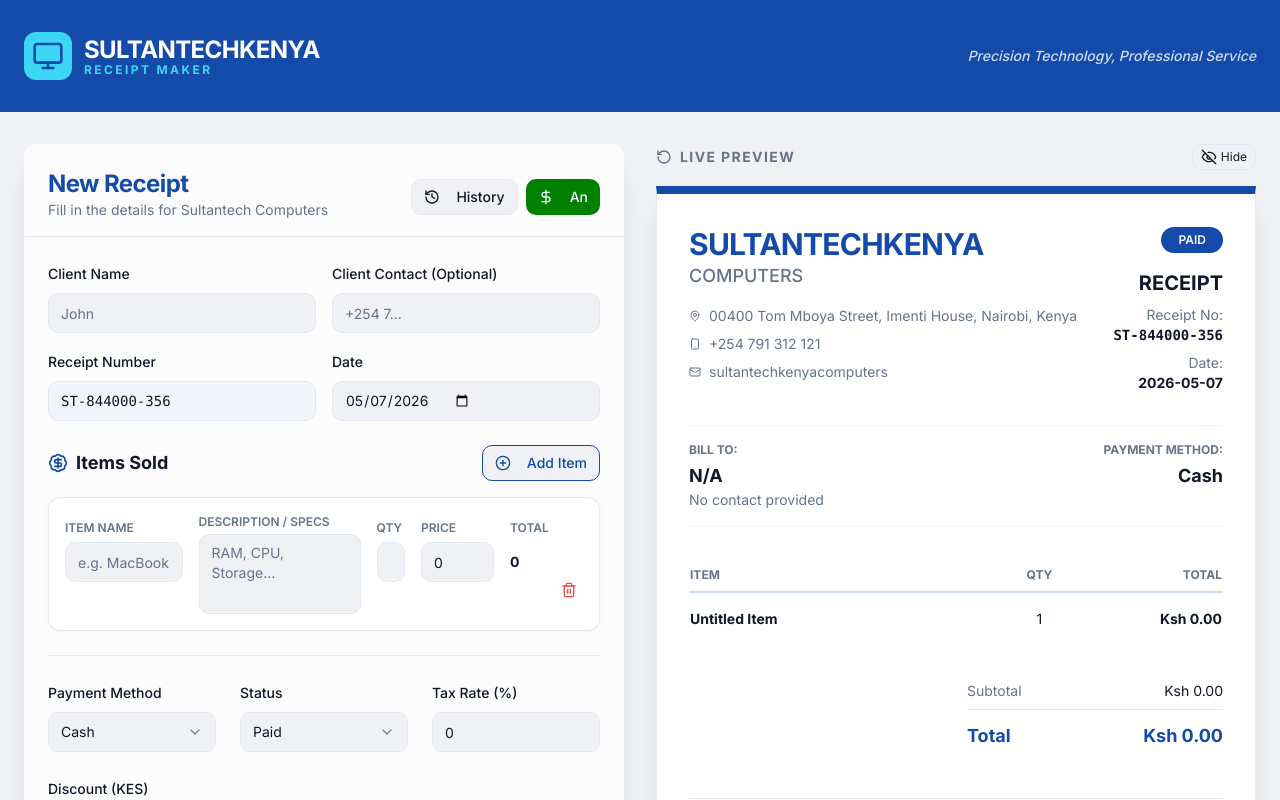
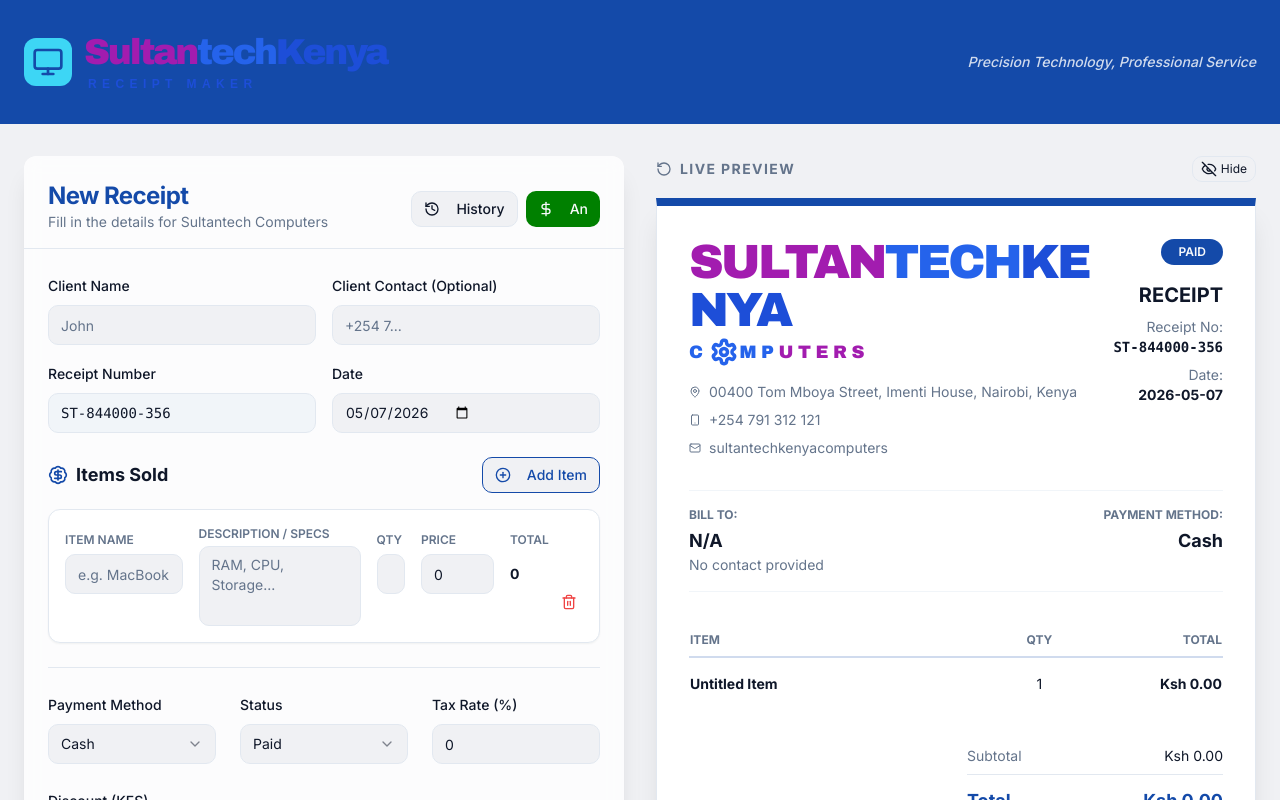
Before and after one commit to karimGhost/reciept, a Next.js app: page / in a window 1280 px wide. Shown: the top 800 px of the page. Built offline with nearby package versions, Linux system fonts and the light colour scheme; what @genkit-ai/google-genai, genkit would draw is missing.

Commit message:
updated app

```diff
--- a/src/app/page.tsx
+++ b/src/app/page.tsx
@@ -29,10 +29,42 @@
             <div className="p-2 bg-accent rounded-lg">
               <Monitor className="h-8 w-8 text-primary" />
             </div>
-            <div>
-              <h1 className="text-2xl font-black tracking-tight uppercase">SultantechKenya</h1>
-              <p className="text-xs font-bold text-accent tracking-[0.2em] -mt-1 uppercase">Receipt Maker</p>
-            </div>
+     <div className="leading-none">
+  <h1
+    className="
+      text-3xl
+      sm:text-4xl
+      font-black
+      tracking-[-0.06em]
+      leading-none
+    "
+    style={{
+      fontFamily: "Arial Black, sans-serif",
+    }}
+  >
+    <span className="text-fuchsia-700">Sultan</span>
+    <span className="text-blue-600">tech</span>
+    <span className="text-blue-700">Kenya</span>
+  </h1>
+
+  <p
+    className="
+      mt-1
+      text-[10px]
+      sm:text-xs
+      font-extrabold
+      uppercase
+      tracking-[0.45em]
+      text-blue-700
+      ml-1
+    "
+    style={{
+      fontFamily: "Arial, sans-serif",
+    }}
+  >
+    RECEIPT MAKER
+  </p>
+</div>
           </div>
           <div className="hidden md:block text-right">
             <p className="text-sm font-medium opacity-80 italic">Precision Technology, Professional Service</p>
--- a/src/components/receipt/ReceiptPreview.tsx
+++ b/src/components/receipt/ReceiptPreview.tsx
@@ -4,7 +4,7 @@
 import { Card } from "@/components/ui/card";
 import { Separator } from "@/components/ui/separator";
 import { Badge } from "@/components/ui/badge";
-import { Monitor, Smartphone, Mail, MapPin } from "lucide-react";
+import { Monitor, Smartphone, Mail, MapPin, Settings } from "lucide-react";
 
 interface ReceiptPreviewProps {
   receipt: Receipt;
@@ -35,14 +35,61 @@
   {/* HEADER */}
   <div className="flex flex-col gap-6 sm:flex-row sm:justify-between sm:items-start mb-8">
     <div className="min-w-0">
-      <h1 className="text-2xl sm:text-3xl font-bold text-primary sultan tracking-tight break-words">
-        SULTANTECHKENYA
-      </h1>
+     <div className="leading-none">
+  <h1
+    className="
+      text-3xl
+      sm:text-5xl
+      font-black
+      tracking-[-0.06em]
+      leading-none
+      break-words
+    "
+    style={{
+      fontFamily: "Arial Black, sans-serif",
+    }}
+  >
+    <span className="text-fuchsia-700">SULTAN</span>
+    <span className="text-blue-600">TECH</span>
+    <span className="text-blue-700">KENYA</span>
+  </h1>
 
-      <p className="text-base sm:text-lg font-medium text-muted-foreground">
-        COMPUTERS
-      </p>
+  <div
+    className="
+      mt-1
+      flex
+      items-center
+      text-sm
+      sm:text-lg
+      font-extrabold
+      uppercase
+      tracking-[0.25em]
+      leading-none
+    "
+    style={{
+      fontFamily: "Arial Black, sans-serif",
+    }}
+  >
+    <span className="text-blue-600">C</span>
 
+    <Settings
+      className="
+        mx-[2px]
+        h-5
+        w-5
+        sm:h-7
+        sm:w-7
+        text-blue-600
+        inline-block
+      "
+      strokeWidth={3}
+    />
+
+    <span className="text-blue-600">MP</span>
+
+    <span className="text-fuchsia-700">UTERS</span>
+  </div>
+</div>
       <div className="mt-4 text-xs sm:text-sm text-muted-foreground space-y-2">
         <div className="flex items-start gap-2">
           <MapPin className="h-3 w-3 mt-1 shrink-0" />
```
